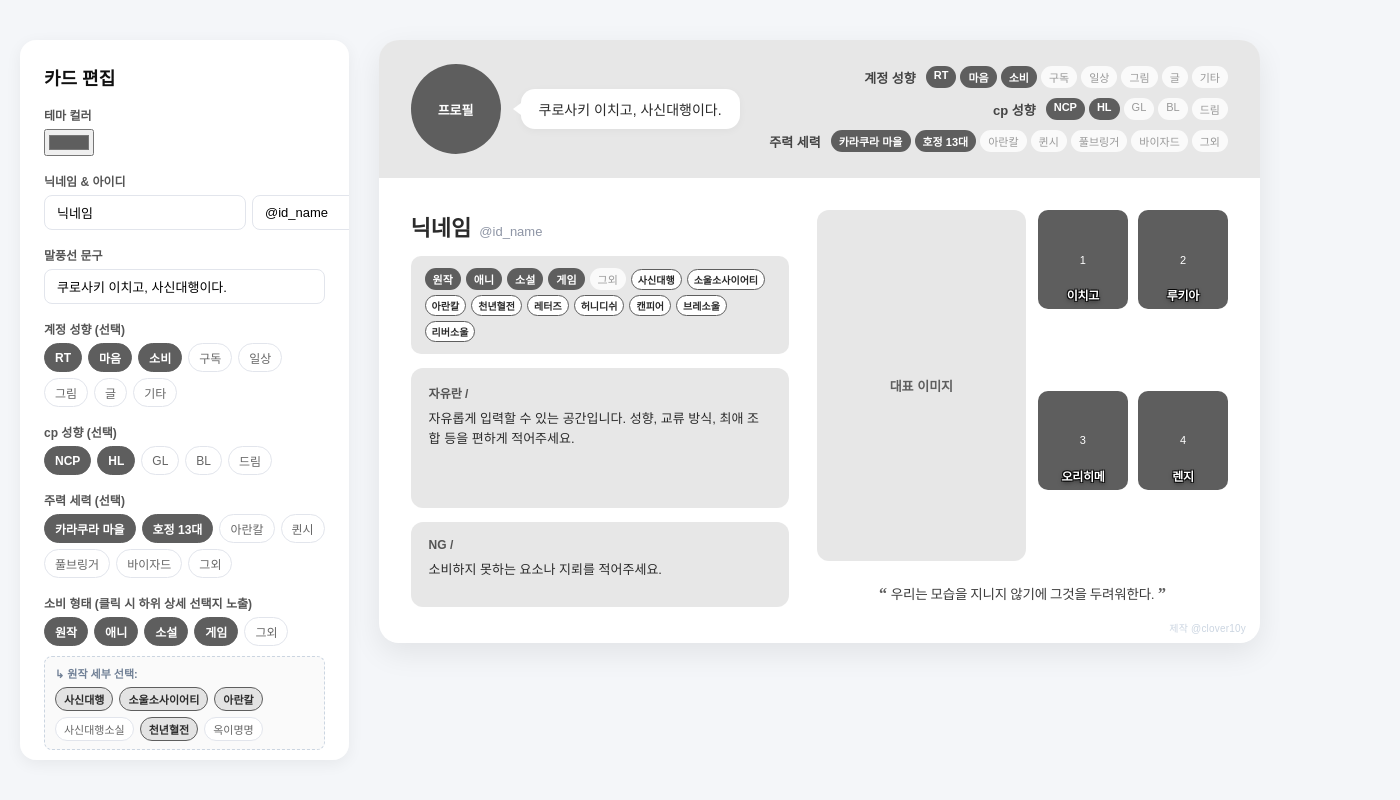
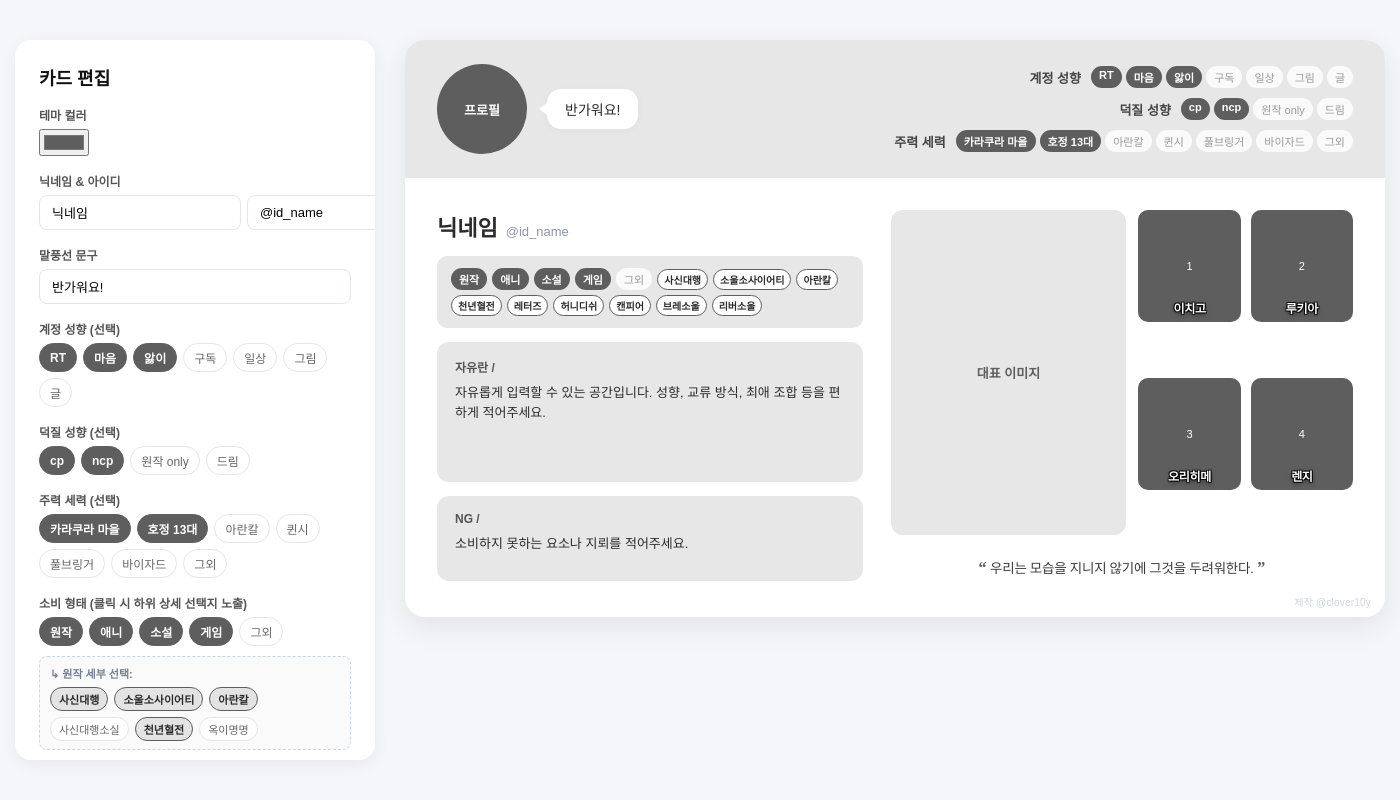
Before and after one commit to yklst/bleach-profile, a plain HTML site: page index.html in a window 1280 px wide. Shown: the whole page, 1400 px wide, since content can reach past the window. Drawn offline with nearby package versions, Linux system fonts and the light colour scheme; a web font is replaced by a local one.

Commit message:
Update index.html

```diff
--- a/index.html
+++ b/index.html
@@ -2,7 +2,10 @@
 <html lang="ko">
 <head>
   <meta charset="UTF-8">
+  <!-- 모바일에서도 PC 규격(1400px)으로 줌아웃되어 보이도록 고정 -->
+  <meta name="viewport" content="width=1400">
   <title>블리치 프로필 카드 메이커</title>
+
   <!-- 웹폰트(Pretendard & KoPub 바탕) 및 캡처 라이브러리 -->
   <link rel="stylesheet" as="style" crossorigin href="https://cdn.jsdelivr.net/gh/orioncactus/pretendard@v1.3.9/dist/web/static/pretendard.min.css" />
   <link rel="stylesheet" href="https://cdn.jsdelivr.net/npm/font-kopub@1.0/kopubbatang.min.css">
@@ -27,11 +30,14 @@
       gap: 30px;
       justify-content: center;
       align-items: flex-start;
+      /* PC 레이아웃 형태가 깨지지 않도록 최소 가로 폭 고정 */
+      min-width: 1400px;
     }
 
     /* 좌측 입력 패널 */
     .controls {
       width: 360px;
+      flex-shrink: 0;
       background: #fff;
       padding: 24px;
       border-radius: 16px;
@@ -221,9 +227,10 @@
       color: #334155;
     }
 
-    /* 우측 카드 영역 */
+    /* 우측 카드 영역 (고정 폭 980px 유지) */
     #card {
       width: 980px;
+      flex-shrink: 0;
       background: #ffffff;
       border-radius: 20px;
       overflow: hidden;
@@ -630,7 +637,7 @@
 
     <div class="input-box">
       <label>말풍선 문구</label>
-      <input type="text" id="bubbleIn" value="쿠로사키 이치고, 사신대행이다.">
+      <input type="text" id="bubbleIn" value="반가워요!">
     </div>
 
     <div class="input-box">
@@ -638,22 +645,20 @@
       <div class="tag-container" id="groupAccount">
         <button class="tag-btn active" data-v="RT">RT</button>
         <button class="tag-btn active" data-v="마음">마음</button>
-        <button class="tag-btn active" data-v="소비">소비</button>
+        <button class="tag-btn active" data-v="앓이">앓이</button>
         <button class="tag-btn" data-v="구독">구독</button>
         <button class="tag-btn" data-v="일상">일상</button>
         <button class="tag-btn" data-v="그림">그림</button>
         <button class="tag-btn" data-v="글">글</button>
-        <button class="tag-btn" data-v="기타">기타</button>
       </div>
     </div>
 
     <div class="input-box">
-      <label>cp 성향 (선택)</label>
+      <label>덕질 성향 (선택)</label>
       <div class="tag-container" id="groupFan">
-        <button class="tag-btn active" data-v="NCP">NCP</button>
-        <button class="tag-btn active" data-v="HL">HL</button>
-        <button class="tag-btn" data-v="GL">GL</button>
-        <button class="tag-btn" data-v="BL">BL</button>
+        <button class="tag-btn active" data-v="cp">cp</button>
+        <button class="tag-btn active" data-v="ncp">ncp</button>
+        <button class="tag-btn" data-v="원작 only">원작 only</button>
         <button class="tag-btn" data-v="드림">드림</button>
       </div>
     </div>
@@ -808,7 +813,7 @@
     <div class="card-header">
       <div class="header-left">
         <div class="profile-avatar" id="slotProfile">프로필</div>
-        <div class="speech-box" id="viewBubble">쿠로사키 이치고, 사신대행이다.</div>
+        <div class="speech-box" id="viewBubble">반가워요!</div>
       </div>
       <div class="header-right">
         <div class="category-line">
@@ -816,7 +821,7 @@
           <div class="badge-wrap" id="viewAccount"></div>
         </div>
         <div class="category-line">
-          <span class="category-title">cp 성향</span>
+          <span class="category-title">덕질 성향</span>
           <div class="badge-wrap" id="viewFan"></div>
         </div>
         <!-- 카드 우상단 주력 세력 뱃지 라인 -->
```
